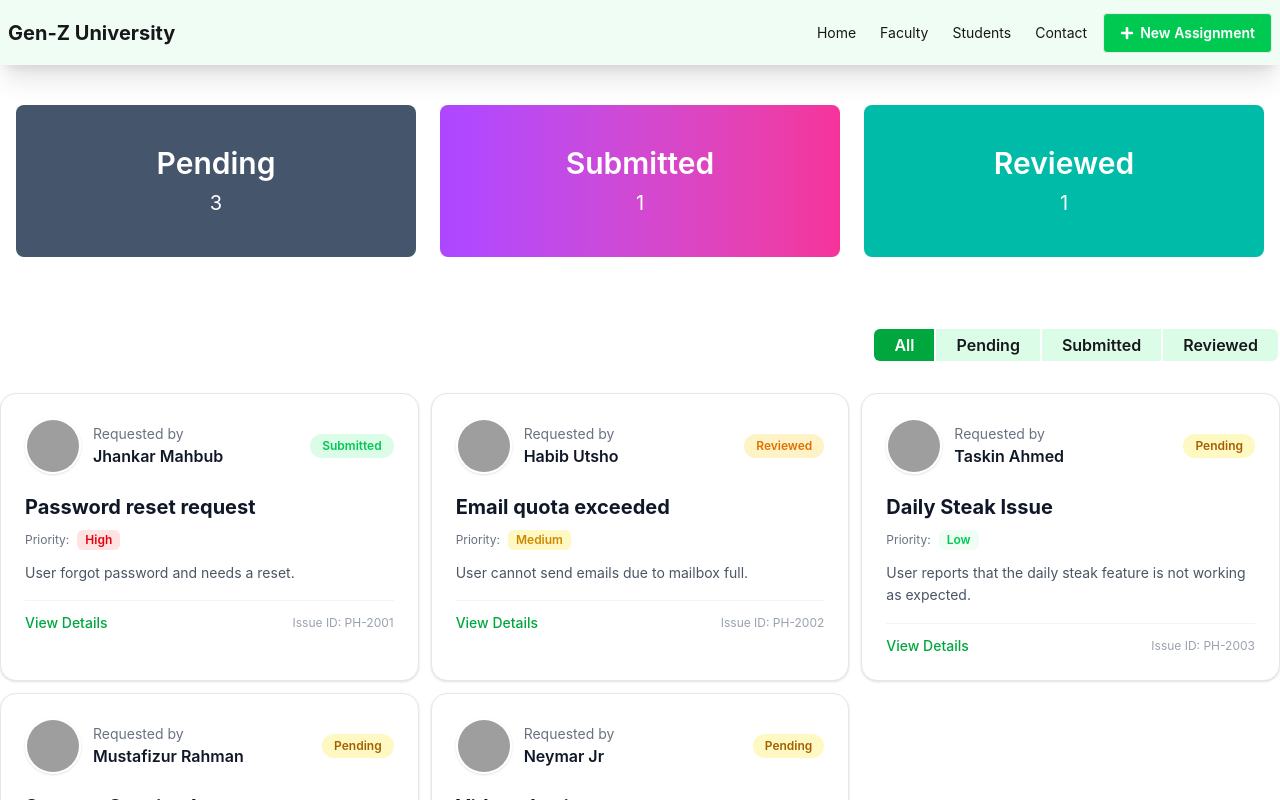
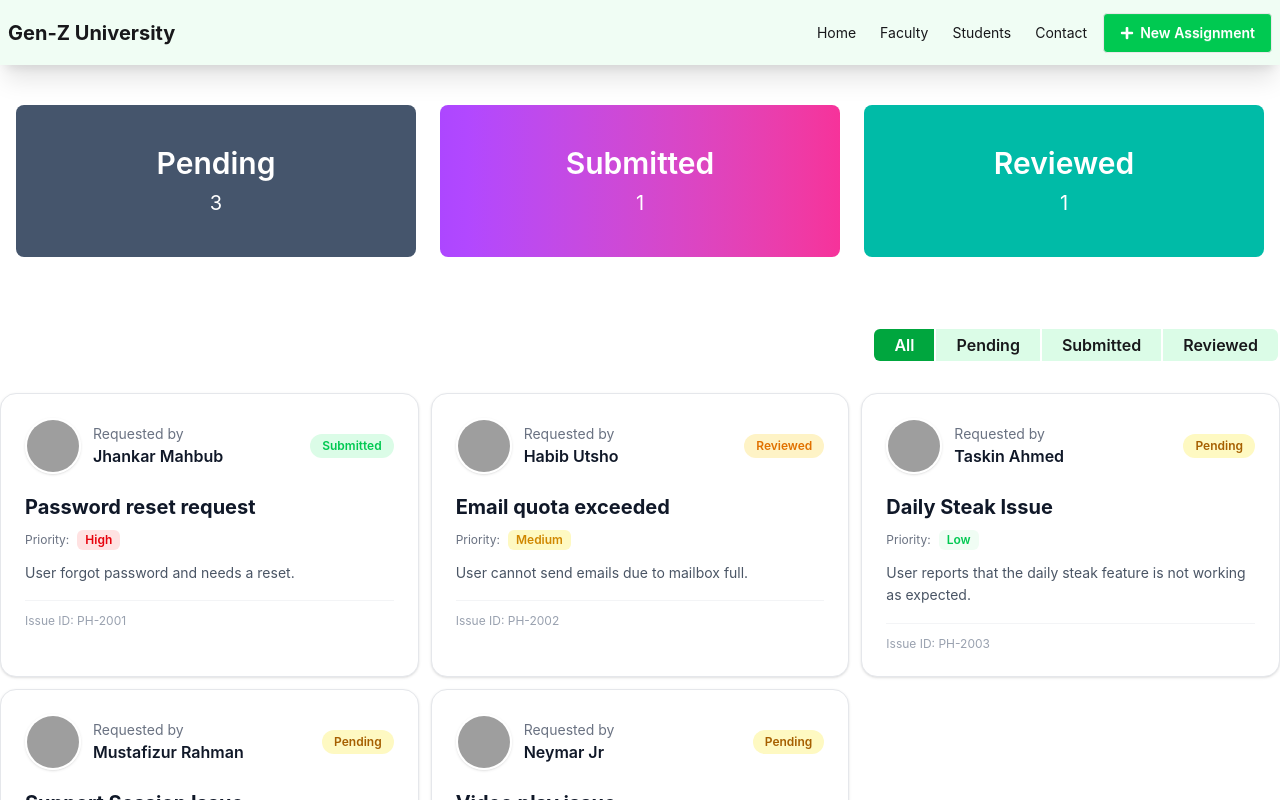
Before and after one commit to hridoy-ahmmad/react-first-project-2026, a React (Vite) app: page / in a window 1280 px wide. Shown: the top 800 px of the page. Built offline with nearby package versions, Linux system fonts and the light colour scheme; grey boxes are pictures that could not be loaded.

Commit message:
Project Initially Completed

```diff
--- a/src/App.jsx
+++ b/src/App.jsx
@@ -16,11 +16,9 @@ const loadData = async () => {
 }
 
 function App() {
-  const [data, setData] = useState(loadData())
+  const initialData = loadData()
+  const [data, setData] = useState(initialData)
   const [active, setActive] = useState('All')
-
-
-
 
   return (
     <>
@@ -31,7 +29,7 @@ function App() {
       <ToggleBar active={active} setActive={setActive}></ToggleBar>
 
       <Suspense fallback={<Container> <Loading></Loading></Container>}>
-        <IssuesSection data={data} active={active}></IssuesSection>
+        <IssuesSection data={data} active={active} setData={setData}></IssuesSection>
       </Suspense>
       <Footer></Footer>
     </>
--- a/src/components/IssuCard.jsx
+++ b/src/components/IssuCard.jsx
@@ -1,9 +1,12 @@
 import React from 'react';
 
 const IssuCard = ({ d }) => {
+
+
+
     const { ticketId, subject, description, status, category, priority, createdAt, assignedTo, requestedBy, userImg } = d
     return (
-        <div className="max-w-md bg-white border border-gray-200 rounded-2xl p-6 shadow-sm hover:shadow-lg transition-all duration-300 hover:-translate-y-1">
+        <div  className="max-w-md bg-white border border-gray-200 rounded-2xl p-6 shadow-sm hover:shadow-lg transition-all duration-300 hover:-translate-y-1">
 
             {/* Header */}
             <div className="flex items-center justify-between mb-5">
@@ -26,7 +29,7 @@ const IssuCard = ({ d }) => {
                 </div>
 
                 {/* Status Badge */}
-                <span className={`px-3 py-1 text-xs font-semibold rounded-full  ${status === 'Submitted' ? 'bg-green-100 text-green-500' : status === 'Pending' ? 'bg-yellow-100 text-yellow-700' : status === 'Reviewed' ? 'bg-amber-100 text-amber-600' : '' } `}>
+                <span className={`px-3 py-1 text-xs font-semibold rounded-full  ${status === 'Submitted' ? 'bg-green-100 text-green-500' : status === 'Pending' ? 'bg-yellow-100 text-yellow-700' : status === 'Reviewed' ? 'bg-amber-100 text-amber-600' : ''} `}>
                     {status}
                 </span>
             </div>
@@ -52,9 +55,6 @@ const IssuCard = ({ d }) => {
 
             {/* Footer */}
             <div className="flex items-center justify-between pt-3 border-t border-gray-100">
-                <button className="text-sm font-medium text-green-600 hover:text-green-700 transition">
-                    View Details
-                </button>
 
                 <span className="text-xs text-gray-400">
                     Issue ID: {ticketId}
--- a/src/components/IssuesSection.jsx
+++ b/src/components/IssuesSection.jsx
@@ -2,7 +2,7 @@ import React, { use } from 'react';
 import Container from './Container';
 import IssuCard from './IssuCard';
 
-const IssuesSection = ({ data, active }) => {
+const IssuesSection = ({ data, active, setData }) => {
     const initialData = use(data)
 
     const filteredData = active === 'All' ? initialData : initialData.filter(el => el.status == active)
@@ -13,7 +13,7 @@ const IssuesSection = ({ data, active }) => {
             <div className='grid grid-cols-3 gap-3'>
                 {
                     filteredData.map((d, ind) => {
-                        return <IssuCard key={ind} d={d} data={data} ></IssuCard>
+                        return <IssuCard key={ind} d={d} initialData={initialData} setData={setData}></IssuCard>
                     })
                 }
             </div>
--- a/src/components/StatusBar.jsx
+++ b/src/components/StatusBar.jsx
@@ -7,8 +7,6 @@ const StatusBar = ({ data }) => {
     const submittedData = initialData.filter(el => el.status == 'Submitted')
     const pendingData = initialData.filter(el => el.status == 'Pending')
     const reviewedData = initialData.filter(el => el.status == 'Reviewed')
-
-
 
     return (
         <Container>
```
